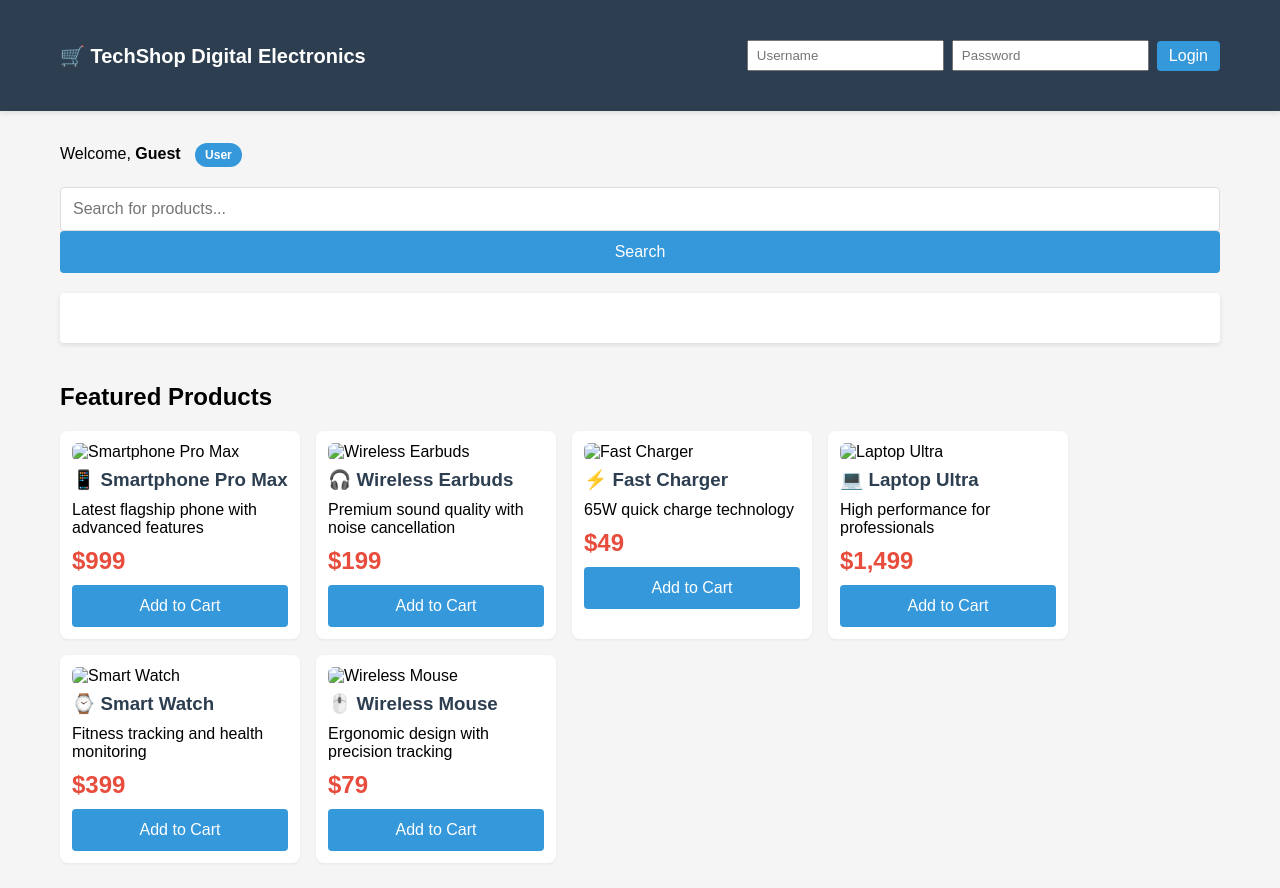
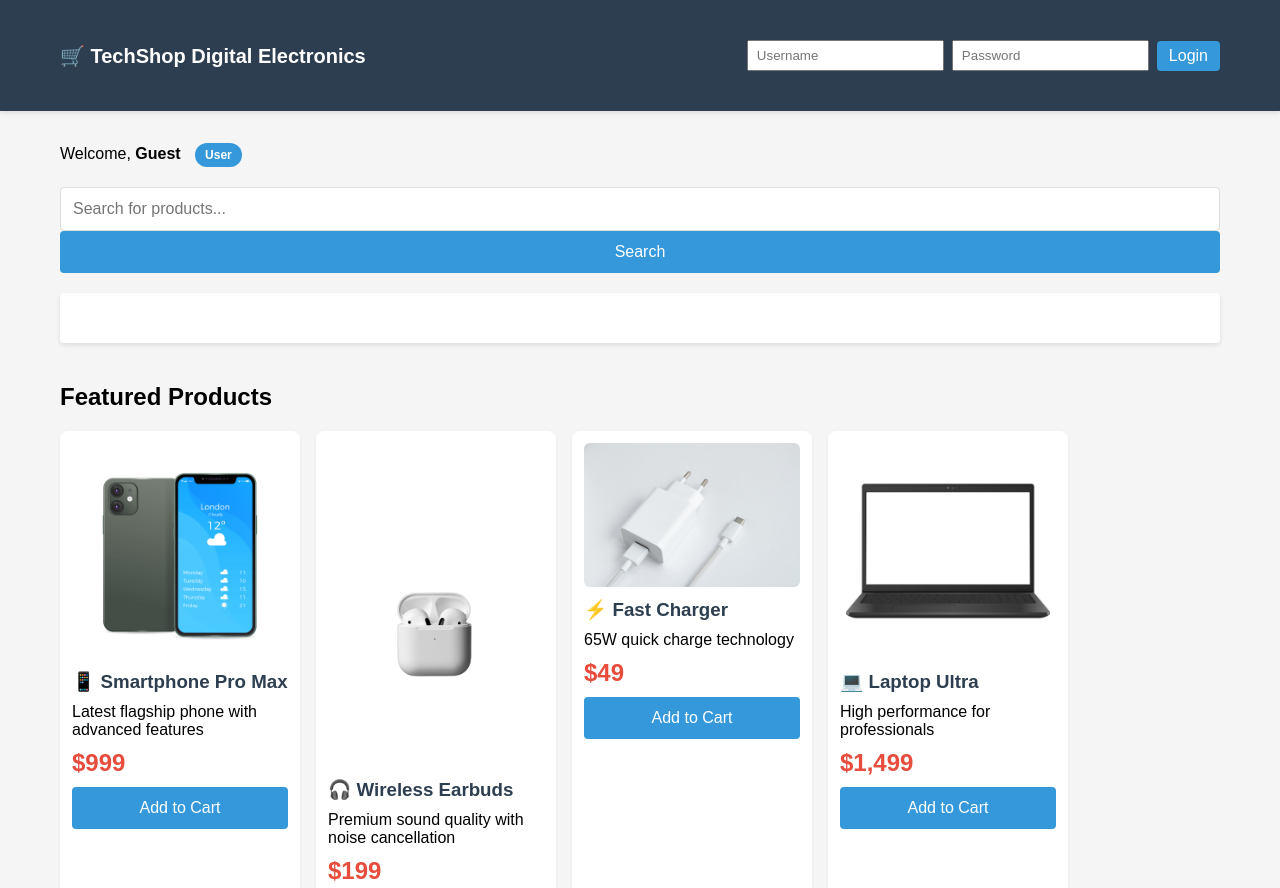
Before and after one commit to altru-ism/TechShop, a plain HTML site: page index.html in a window 1280 px wide. Shown: the top 888 px of the page. Drawn offline with Linux system fonts and the light colour scheme.

Commit message:
changed the image format in index.html

```diff
--- a/index.html
+++ b/index.html
@@ -67,42 +67,42 @@
         <h2 style="margin-top: 40px;">Featured Products</h2>
         <div class="products" style="display:flex; flex-wrap:wrap; gap:16px;">
             <div class="product-card" style="flex:1 1 220px; max-width:240px; padding:12px; background:#fff; border-radius:8px; box-shadow:0 1px 3px rgba(0,0,0,0.06);">
-                <img src="assets/smartphone.png" alt="Smartphone Pro Max" class="product-image" style="width:100%; height:auto; object-fit:contain; border-radius:6px; margin-bottom:8px;">
+                <img src="assets/smartphone.jpg" alt="Smartphone Pro Max" class="product-image" style="width:100%; height:auto; object-fit:contain; border-radius:6px; margin-bottom:8px;">
                 <h3>📱 Smartphone Pro Max</h3>
                 <p>Latest flagship phone with advanced features</p>
                 <div class="price">$999</div>
                 <button>Add to Cart</button>
             </div>
             <div class="product-card" style="flex:1 1 220px; max-width:240px; padding:12px; background:#fff; border-radius:8px; box-shadow:0 1px 3px rgba(0,0,0,0.06);">
-                <img src="assets/earbuds.png" alt="Wireless Earbuds" class="product-image" style="width:100%; height:auto; object-fit:contain; border-radius:6px; margin-bottom:8px;">
+                <img src="assets/wireless earbud.png" alt="Wireless Earbuds" class="product-image" style="width:100%; height:auto; object-fit:contain; border-radius:6px; margin-bottom:8px;">
                 <h3>🎧 Wireless Earbuds</h3>
                 <p>Premium sound quality with noise cancellation</p>
                 <div class="price">$199</div>
                 <button>Add to Cart</button>
             </div>
             <div class="product-card" style="flex:1 1 220px; max-width:240px; padding:12px; background:#fff; border-radius:8px; box-shadow:0 1px 3px rgba(0,0,0,0.06);">
-                <img src="assets/fast-charger.png" alt="Fast Charger" class="product-image" style="width:100%; height:auto; object-fit:contain; border-radius:6px; margin-bottom:8px;">
+                <img src="assets/charger.jpg" alt="Fast Charger" class="product-image" style="width:100%; height:auto; object-fit:contain; border-radius:6px; margin-bottom:8px;">
                 <h3>⚡ Fast Charger</h3>
                 <p>65W quick charge technology</p>
                 <div class="price">$49</div>
                 <button>Add to Cart</button>
             </div>
             <div class="product-card" style="flex:1 1 220px; max-width:240px; padding:12px; background:#fff; border-radius:8px; box-shadow:0 1px 3px rgba(0,0,0,0.06);">
-                <img src="assets/laptop.png" alt="Laptop Ultra" class="product-image" style="width:100%; height:auto; object-fit:contain; border-radius:6px; margin-bottom:8px;">
+                <img src="assets/laptop.jpg" alt="Laptop Ultra" class="product-image" style="width:100%; height:auto; object-fit:contain; border-radius:6px; margin-bottom:8px;">
                 <h3>💻 Laptop Ultra</h3>
                 <p>High performance for professionals</p>
                 <div class="price">$1,499</div>
                 <button>Add to Cart</button>
             </div>
             <div class="product-card" style="flex:1 1 220px; max-width:240px; padding:12px; background:#fff; border-radius:8px; box-shadow:0 1px 3px rgba(0,0,0,0.06);">
-                <img src="assets/smartwatch.png" alt="Smart Watch" class="product-image" style="width:100%; height:auto; object-fit:contain; border-radius:6px; margin-bottom:8px;">
+                <img src="assets/smartwatch.jpg" alt="Smart Watch" class="product-image" style="width:100%; height:auto; object-fit:contain; border-radius:6px; margin-bottom:8px;">
                 <h3>⌚ Smart Watch</h3>
                 <p>Fitness tracking and health monitoring</p>
                 <div class="price">$399</div>
                 <button>Add to Cart</button>
             </div>
             <div class="product-card" style="flex:1 1 220px; max-width:240px; padding:12px; background:#fff; border-radius:8px; box-shadow:0 1px 3px rgba(0,0,0,0.06);">
-                <img src="assets/mouse.png" alt="Wireless Mouse" class="product-image" style="width:100%; height:auto; object-fit:contain; border-radius:6px; margin-bottom:8px;">
+                <img src="assets/mouse.jpg" alt="Wireless Mouse" class="product-image" style="width:100%; height:auto; object-fit:contain; border-radius:6px; margin-bottom:8px;">
                 <h3>🖱️ Wireless Mouse</h3>
                 <p>Ergonomic design with precision tracking</p>
                 <div class="price">$79</div>
```
